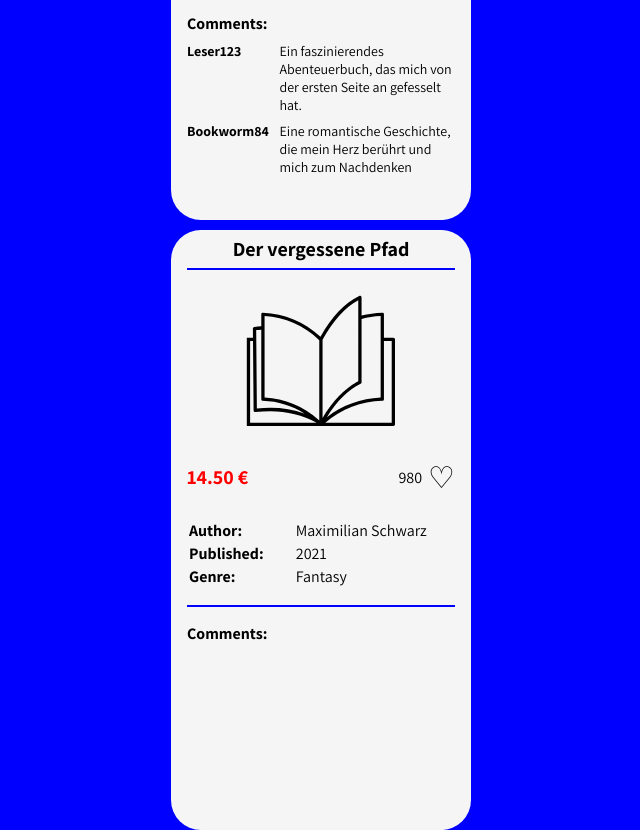
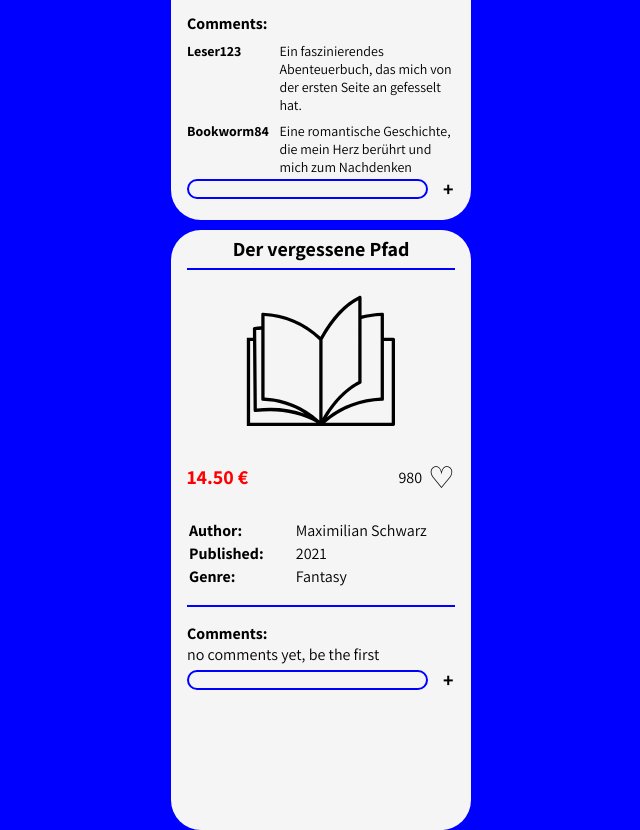
Before and after one commit to Lewi1006/Bookstore, a plain HTML site: page index.html in a window 1280 px wide. Shown: the part 380-1210 px from the top of the page, without its empty margins (319-959 px from the left). Drawn offline with Linux system fonts and the light colour scheme.

Commit message:
autosave

```diff
--- a/script.js
+++ b/script.js
@@ -29,13 +29,16 @@ function countLike(indexBooks){
 }
 
 
+
+function addComment(){
+
+}
 // &#9829;
 
-function renderComments(){
-    // let commentsRef = document.getElementById("comments");
-    // commentsRef.innerHTML = "";
-    // for(let indexComments = 0; indexComments < books[indexBooks].comments.length; indexComments++){
-    //     commentsRef.innerHTML += getCommentsTemplate(indexComments);
-    // }
-
-}
+// function renderComments(){
+//     // let commentsRef = document.getElementById("comments");
+//     // commentsRef.innerHTML = "";
+//     // for(let indexComments = 0; indexComments < books[indexBooks].comments.length; indexComments++){
+//     //     commentsRef.innerHTML += getCommentsTemplate(indexComments);
+//     // }
+// }
--- a/scripts/templates.js
+++ b/scripts/templates.js
@@ -43,9 +43,28 @@ function getBookTemplate(indexBooks) {
 }
 
 
+
+
 function getCommentsTemplate(indexBooks){
 
   let commentsSection = "";
+
+  if(books[indexBooks].comments.length === 0){
+    commentsSection +=
+    `<p>no comments yet, be the first</p>`
+
+        return `
+       <div id="comments">
+       <h3>Comments:</h3>
+       ${commentsSection}
+       <div class="input">
+       <input id="comments_input" type="text"/>
+       <button class="add-button" onclick="addComment()">+</button>
+       </div>
+       </div>
+     `
+  } else{
+
     for(let indexComments = 0; indexComments < books[indexBooks].comments.length; indexComments++){
         commentsSection +=
         `
@@ -65,9 +84,15 @@ function getCommentsTemplate(indexBooks){
        ${commentsSection}
        </tbody>
        </table>
-    <input>
-
+       </div>
+       <div class="input">
+       <input id="comments_input" type="text"/>
+       <button class="add-button" onclick="addComment()">+</button>
        </div>
        </div>
      `
+
     }
+
+
+}
--- a/style.css
+++ b/style.css
@@ -11,6 +11,7 @@ body {
   justify-content: center;
   align-items: center;
 }
+
 .book-card-wrapper {
   width: 300px;
   height: 600px;
@@ -116,9 +117,37 @@ body {
 
         .comment {
           text-align: left;
+          vertical-align: top;
           font-size: 14px;
         }
       }
     }
+
+
+  }
+
+  .input{
+    width: 100%;
+    height: 30px;
+    display: flex;
+    justify-content: space-between;
+    align-items: center;
+    /* position: absolute;
+    bottom: 0; */
+
+
+    #comments_input{
+      width: 90%;
+      height: 20px;
+      border: 2px solid blue;
+      border-radius: 15px;
+    }
+
+    .add-button{
+      width: 5%;
+      font-size: 20px;
+      font-weight: 700;
+
+    }
   }
 }
```
Lines whose indentation alone changed are shown as unchanged.
